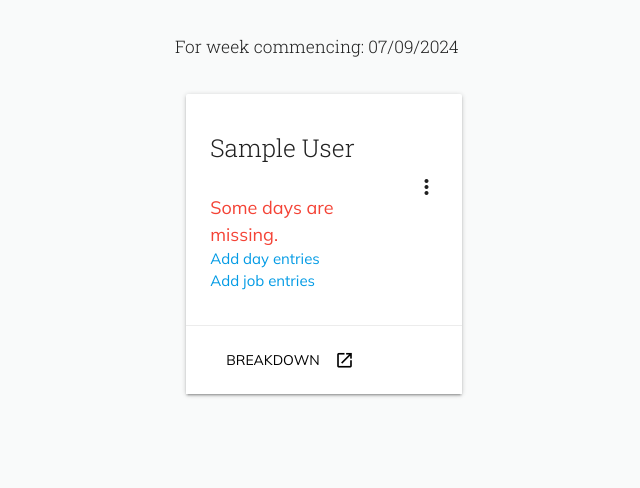
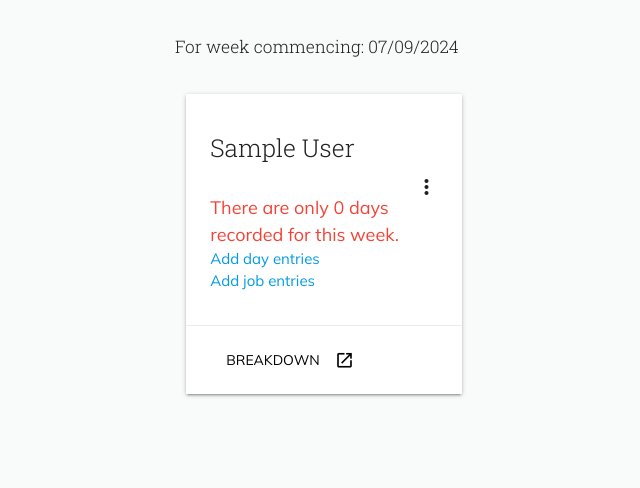
Before and after one commit to rhysjj111/haulage_assist, a Flask app: page /wages_calculator/wages_calculator in a window 1280 px wide. Shown: the part 182-670 px from the top of the page, without its empty margins (17-657 px from the left). Run offline with Flask 3, Linux system fonts and the light colour scheme; tables that the repository leaves empty hold one stand-in row (values such as "Sample post"); parts of the project's set-up code (start-up, migrations or seed data) failed here and were passed over.

Commit message:
Change warning message on wages_calculator if driver does not have 5 days recorded.

```diff
--- a/haulage_app/templates/wages_calculator.html
+++ b/haulage_app/templates/wages_calculator.html
@@ -17,7 +17,7 @@
             {% if data.day_entries|length >= 5 %}
             <p class="wages-calc-card-text">Extras: {{ f.df_currency(data.weekly_extras) }}</p>
             {% else %}
-            <p class="wages-calc-card-text red-text">Some days are missing.</p>
+            <p class="wages-calc-card-text red-text">There are only {{data.day|length}} days recorded for this week.</p>
             <p><a href="{{ url_for('day.add_day', item_id=0, tab='history') }}" class="">Add day entries</a></p>
             <p><a href="{{ url_for('job.add_job', item_id=0, tab='entry', user_confirm='False') }}" class="">Add job entries</a></p>
 
```
